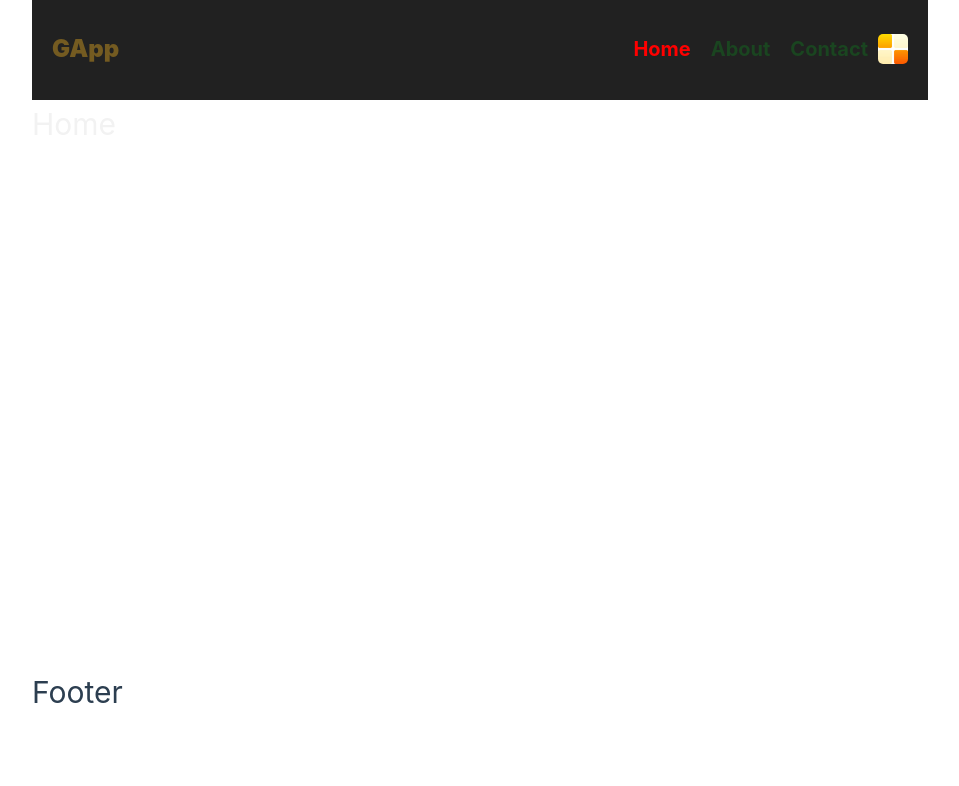
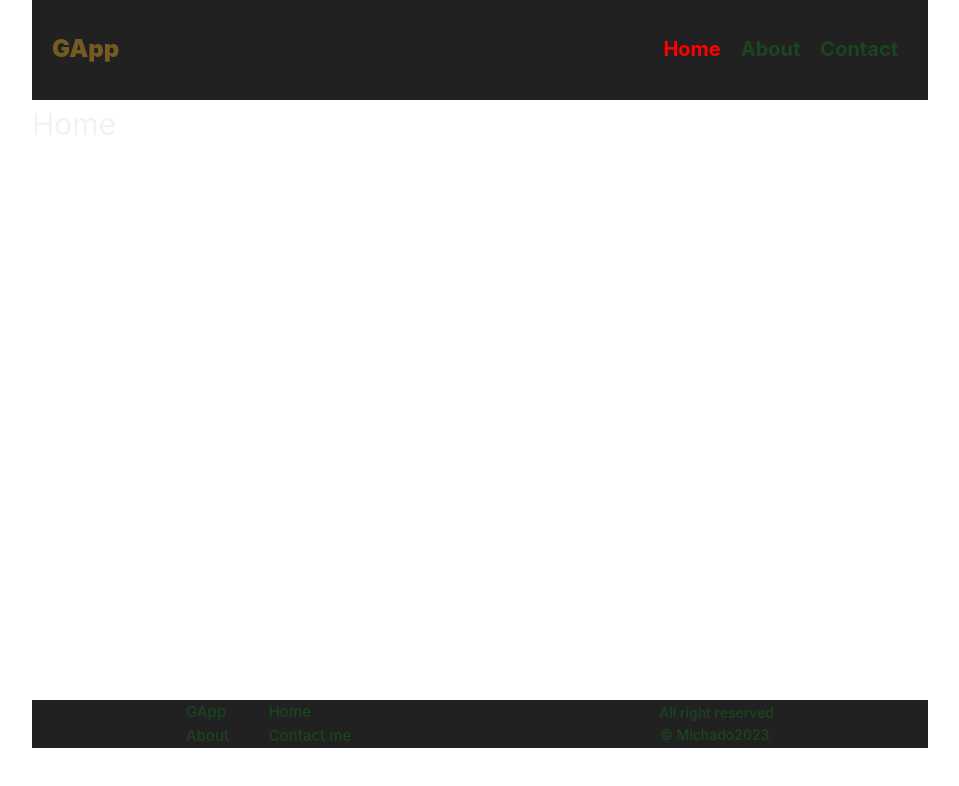
Before and after one commit to michado2019/altschool-third-semester-exam, a Vue app: page / in a window 1280 px wide. Shown: the top 786 px of the page, without its empty margins (160-1119 px from the left). Built offline with nearby package versions, Linux system fonts and the light colour scheme.

Commit message:
feat & style:footer component done with its styling

```diff
--- a/src/components/layouts/Footer.vue
+++ b/src/components/layouts/Footer.vue
@@ -6,12 +6,45 @@
 
 <template>
   <div class="footerWrapper">
-    <h1>Footer</h1>
+    <div class="footerContents-one">
+      <Router-link to="/" class="footerLinks"> GApp </Router-link>
+      <Router-link to="/" class="footerLinks"> Home </Router-link>
+      <Router-link to="/about" class="footerLinks"> About </Router-link>
+      <Router-link to="/about" class="footerLinks"> Contact me </Router-link>
+    </div>
+    <div class="footerContents-two">
+      <h3 class="footerCopyright">All right reserved</h3>
+      <p class="footerCopyright">&copy; Michado2023.</p>
+    </div>
   </div>
 </template>
 
 <style scoped>
-.footerWrapper{
-  margin-top: 65vh;
+.footerWrapper {
+  margin-top: 69vh;
+  display: flex;
+  align-items: center;
+  justify-content: space-around;
+  background-color: #212121;
+}
+.footerContents-one {
+  display: grid;
+  grid-template-columns: 2fr 2fr;
+}
+.footerContents-two {
+  display: flex;
+  flex-direction: column;
+  align-items: center;
+  justify-content: center;
+}
+.footerLinks{
+  color: #1a4520;
+  text-decoration: none;
+  font-weight: 550;
+}
+.footerCopyright{
+  color: #1a4520;
+  font-weight: 550;
+  font-size: 14px;
 }
 </style>
```
Also changed, not shown: src/components/layouts/Navbar.vue (+15 -8 lines).
